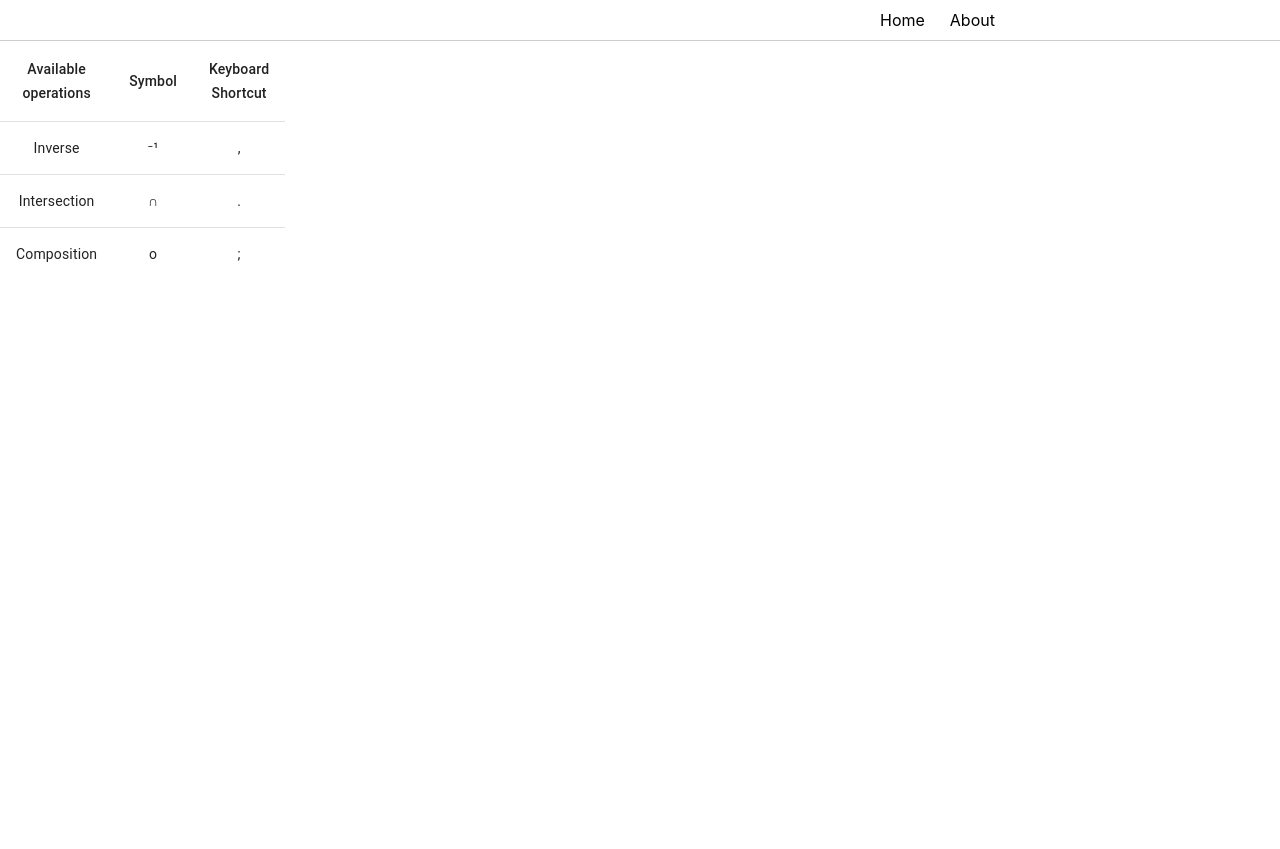
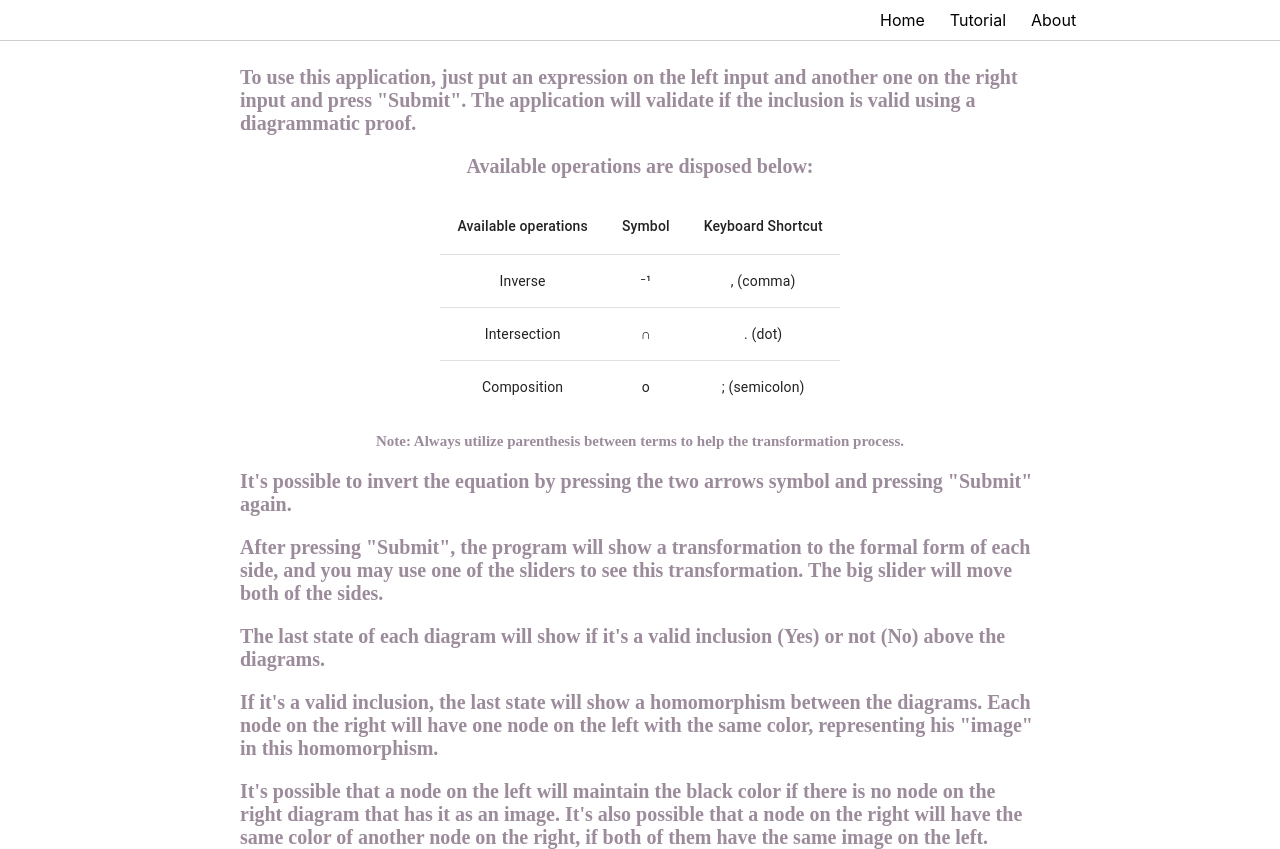
Before and after one commit to igorcruzf/diagrammatic-proof-frontend, a React (Create React App) app: page /about in a window 1280 px wide. Before the commit the page ends 800 px from the top, so only its background shows below. Built offline with nearby package versions, Linux system fonts and the light colour scheme.

Commit message:
[Feature] - Criação da v1 da página com tutorial de uso, mudança na inclusão inicial

```diff
--- a/src/App.tsx
+++ b/src/App.tsx
@@ -2,7 +2,7 @@
 import './App.css';
 import MainPage from "./components/MainPage/MainPage";
 import  { Routes, Route } from "react-router-dom";
-import About from "./components/AboutPage/AboutPage";
+import TutorialPage from "./components/AboutPage/TutorialPage";
 import MenuButtons from "./components/MenuButtons/MenuButtons";
 import React from "react";
 
@@ -12,7 +12,8 @@ function App() {
         <MenuButtons/>
         <Routes>
             <Route path="/" element={<MainPage/>}/>
-            <Route path="/about" element={<About/>}/>
+            <Route path="/tutorial" element={<TutorialPage/>}/>
+            <Route path="/about" element={<TutorialPage/>}/>
         </Routes>
     </div>
 
--- a/src/components/AboutPage/AboutPage.css
+++ /dev/null
@@ -1,3 +0,0 @@
-#operation-table{
-    width: 200px;
-}
--- a/src/components/AboutPage/AboutPage.tsx
+++ /dev/null
@@ -1,43 +0,0 @@
-import {composition, intersection, inverse} from "../RelationsInputForm/RelationsInputForm";
-import {Table, TableBody, TableCell, TableHead, TableRow} from "@mui/material";
-import './AboutPage.css'
-
-export default function About() {
-
-    interface rowData {
-        operation: string
-        symbol: string
-        shortcut: string
-    }
-
-    const rows: rowData[] = [
-        {operation: "Inverse", symbol: inverse, shortcut: ","},
-        {operation: "Intersection", symbol: intersection, shortcut: "."},
-        {operation: "Composition", symbol: composition, shortcut: ";"},
-    ];
-    return (
-        <div>
-            <Table id={'operation-table'} aria-label="simple table">
-                <TableHead>
-                    <TableRow>
-                        <TableCell align="center">Available operations</TableCell>
-                        <TableCell align="center">Symbol</TableCell>
-                        <TableCell align="center">Keyboard Shortcut</TableCell>
-                    </TableRow>
-                </TableHead>
-                <TableBody>
-                    {rows.map((row) => (
-                        <TableRow
-                            key={row.operation}
-                            sx={{ '&:last-child td, &:last-child th': { border: 0 } }}
-                        >
-                            <TableCell align="center">{row.operation}</TableCell>
-                            <TableCell align="center">{row.symbol}</TableCell>
-                            <TableCell align="center">{row.shortcut}</TableCell>
-                        </TableRow>
-                    ))}
-                </TableBody>
-            </Table>
-        </div>
-    )
-}
--- /dev/null
+++ b/src/components/AboutPage/TutorialPage.css
@@ -0,0 +1,30 @@
+#tutorial-page-container{
+    margin-top: 25px;
+    display: flex;
+    flex-direction: column;
+    align-items: center;
+    justify-items: center;
+}
+
+#tutorial-page{
+    display: flex;
+    flex-direction: column;
+    align-items: center;
+    justify-items: center;
+    width: 800px;
+    text-align: left;
+    font-size: 20px;
+    color: #9b8b9b;
+    font-weight: bold;
+    font-family:'Brush Script MT', cursive;
+    gap: 20px
+}
+
+#operation-table{
+    width: 400px;
+}
+
+#table-note{
+    font-size: 15px;
+    text-align: center;
+}
--- /dev/null
+++ b/src/components/AboutPage/TutorialPage.tsx
@@ -0,0 +1,74 @@
+import {composition, intersection, inverse} from "../RelationsInputForm/RelationsInputForm";
+import {Table, TableBody, TableCell, TableHead, TableRow} from "@mui/material";
+import './TutorialPage.css'
+
+export default function TutorialPage() {
+
+    interface rowData {
+        operation: string
+        symbol: string
+        shortcut: string
+    }
+
+    const rows: rowData[] = [
+        {operation: "Inverse", symbol: inverse, shortcut: ", (comma)"},
+        {operation: "Intersection", symbol: intersection, shortcut: ". (dot)"},
+        {operation: "Composition", symbol: composition, shortcut: "; (semicolon)"},
+    ];
+    return (
+        <div id={"tutorial-page-container"}>
+            <div id={"tutorial-page"}>
+                <div>
+                    To use this application, just put an expression on the left input and another one on the right input and press "Submit".
+                    The application will validate if the inclusion is valid using a diagrammatic proof.
+                </div>
+                <div>
+                    Available operations are disposed below:
+                </div>
+                <Table id={'operation-table'} aria-label="simple table">
+                    <TableHead>
+                        <TableRow>
+                            <TableCell align="center">Available operations</TableCell>
+                            <TableCell align="center">Symbol</TableCell>
+                            <TableCell align="center">Keyboard Shortcut</TableCell>
+                        </TableRow>
+                    </TableHead>
+                    <TableBody>
+                        {rows.map((row) => (
+                            <TableRow
+                                key={row.operation}
+                                sx={{ '&:last-child td, &:last-child th': { border: 0 } }}
+                            >
+                                <TableCell align="center">{row.operation}</TableCell>
+                                <TableCell align="center">{row.symbol}</TableCell>
+                                <TableCell align="center">{row.shortcut}</TableCell>
+                            </TableRow>
+                        ))}
+                    </TableBody>
+                </Table>
+                <div id={"table-note"}>
+                    Note: Always utilize parenthesis between terms to help the transformation process.
+                </div>
+                <div>
+                    It's possible to invert the equation by pressing the two arrows symbol and pressing "Submit" again.
+                </div>
+                <div>
+                    After pressing "Submit", the program will show a transformation to the formal form of each side, and you
+                    may use one of the sliders to see this transformation. The big slider will move both of the sides.
+                </div>
+                <div>
+                    The last state of each diagram will show if it's a valid inclusion (Yes) or not (No) above the diagrams.
+                </div>
+                <div>
+                    If it's a valid inclusion, the last state will show a homomorphism between the diagrams. Each node on
+                    the right will have one node on the left with the same color, representing his "image" in this homomorphism.
+                </div>
+                <div>
+                    It's possible that a node on the left will maintain the black color if there is no node on the right
+                    diagram that has it as an image. It's also possible that a node on the right will have the same color
+                    of another node on the right, if both of them have the same image on the left.
+                </div>
+            </div>
+        </div>
+    )
+}
--- a/src/components/MenuButtons/MenuButtons.tsx
+++ b/src/components/MenuButtons/MenuButtons.tsx
@@ -13,9 +13,14 @@ export default function MenuButtons(){
                   >Home</Link>
             <Link underline="hover"
                   color="inherit"
-                  to="/about"
+                  to="/tutorial"
                   component={RouterLink}
-                  >About</Link>
+                  >Tutorial</Link>
+            <Link underline="hover"
+                  color="inherit"
+                  to="/tutorial"
+                  component={RouterLink}
+            >About</Link>
         </div>
         <div id={'divider'}/>
     </div>
--- a/src/components/RelationsInputForm/RelationsInputForm.css
+++ b/src/components/RelationsInputForm/RelationsInputForm.css
@@ -67,3 +67,9 @@ input{
     background-color: #ffdbff;
     transition: 0.3s;
 }
+
+.linear-progress{
+    margin-top: 8px;
+    width: 100%;
+    height: 5px;
+}
--- a/src/components/RelationsInputForm/RelationsInputForm.tsx
+++ b/src/components/RelationsInputForm/RelationsInputForm.tsx
@@ -2,6 +2,7 @@ import React, {RefObject, useRef, useState} from "react";
 import {calculateDiagrammaticProof} from "../../services/DiagrammaticProofService";
 import "./RelationsInputForm.css"
 import OperatorButtons from "../OperatorsButtons/OperatorButtons";
+import {LinearProgress} from "@mui/material";
 
 export const composition = "ο"
 export const intersection = "∩"
@@ -11,10 +12,11 @@ export default function RelationsInputForm(props: {
     setDiagrammaticProof: Function,
     resetSlidesValue: Function
 }) {
-    const [leftDiagramInput, setLeftDiagramInput] = useState<string>("(A" + composition + "B)" + inverse);
+    const [leftDiagramInput, setLeftDiagramInput] = useState<string>(`(A ${intersection} (B${inverse})) ${composition} C`);
     const leftInputRef = useRef<HTMLInputElement>(null);
-    const [rightDiagramInput, setRightDiagramInput] = useState<string>("A" + intersection + "B");
+    const [rightDiagramInput, setRightDiagramInput] = useState<string>(`(A ${composition} C) ${intersection} ((B${inverse}) ${composition} C)`);
     const rightInputRef = useRef<HTMLInputElement>(null);
+    const [isLoading, setIsLoading] = useState<boolean>(false)
 
     async function handleLeftDiagramInputChange(event: React.FormEvent<HTMLInputElement>) {
         await handleSetInputValue(event.currentTarget.value, leftInputRef, setLeftDiagramInput);
@@ -28,8 +30,10 @@ export default function RelationsInputForm(props: {
         event.preventDefault()
         const leftInput = transformInput(leftDiagramInput)
         const rightInput = transformInput(rightDiagramInput)
+        setIsLoading(true)
         calculateDiagrammaticProof(leftInput + "inc" + rightInput).then(
             diagrammaticProofResponse => {
+                setIsLoading(false)
                 props.resetSlidesValue()
                 props.setDiagrammaticProof(diagrammaticProofResponse)
             }
@@ -85,6 +89,9 @@ export default function RelationsInputForm(props: {
                 </div>
             </div>
             <input className={'submit-button'} type="submit" value="Submit" />
+            <div className={'linear-progress'}>
+                {isLoading && <LinearProgress color="secondary" />}
+            </div>
         </form>
     );
 }
```
